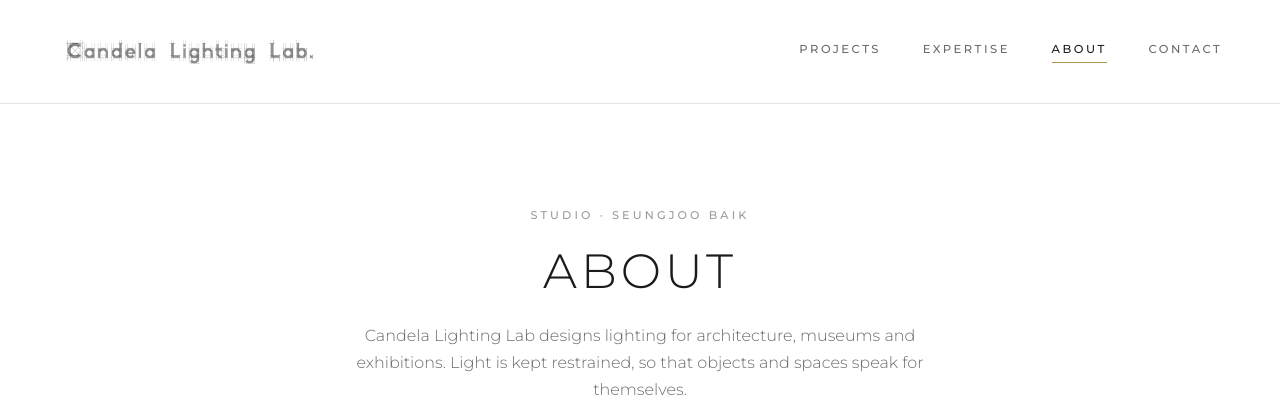
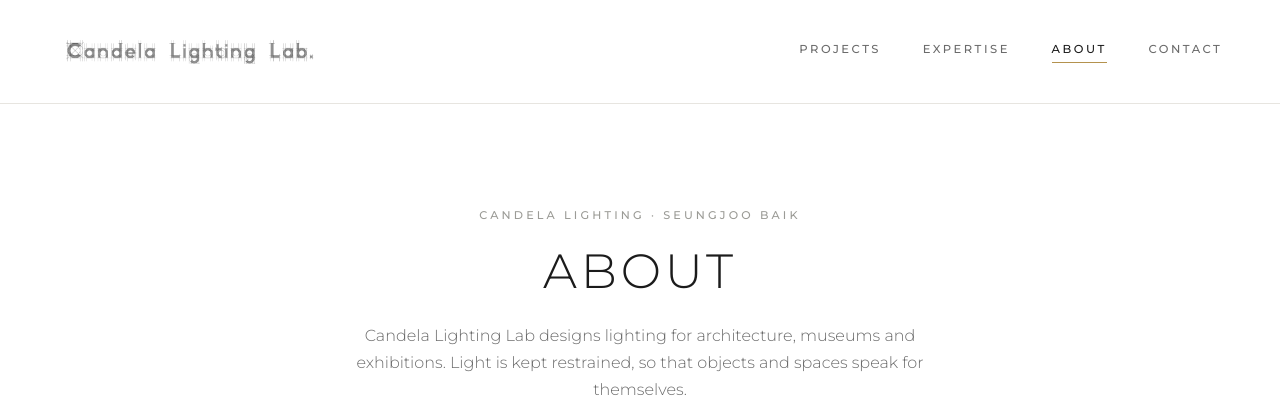
Before and after one commit to candelalightinglab/candelalightinglab.github.io, a Jekyll site: the page built from about.html, in a window 1280 px wide and 900 px high. Shown: the top 401 px of the window. Built offline with Jekyll 4.4.1, drawn with Linux system fonts in a browser that asks for light colours.

Commit message:
Update studio name from 'Studio' to 'Candela Lighting'

```diff
--- a/_data/copy.yml
+++ b/_data/copy.yml
@@ -24,7 +24,7 @@ projects:
   intro: "Museum, exhibition, architectural and landscape lighting — recent work in Korea alongside earlier projects from the New York (CBB) years."
 
 about:
-  kicker: "Studio · Seungjoo Baik"
+  kicker: "Candela Lighting · Seungjoo Baik"
   intro: "Candela Lighting Lab designs lighting for architecture, museums and exhibitions. Light is kept restrained, so that objects and spaces speak for themselves."
   lede: "Candela Lighting Lab designs lighting for architecture, museums and exhibitions — led by **Seungjoo Baik**, Architectural Lighting Designer. Seungjoo trained at Parsons School of Design (MFA in Lighting) and practiced in New York with Cline Bettridge Bernstein Lighting Design before founding the studio in Seoul."
 
```
